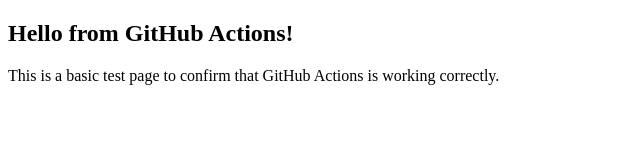
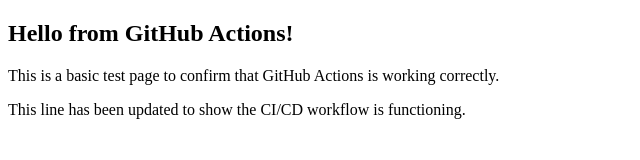
Before and after one commit to Birarvindersingh/html-deploy, a plain HTML site: page index.html in a window 1280 px wide. Shown: the whole page, without its empty margins (0-640 px from the left). Drawn offline with Linux system fonts and the light colour scheme.

Commit message:
Update HTML

```diff
--- a/index.html
+++ b/index.html
@@ -8,5 +8,6 @@
 <body>
     <h2>Hello from GitHub Actions!</h2>
     <p>This is a basic test page to confirm that GitHub Actions is working correctly.</p>
+    <p>This line has been updated to show the CI/CD workflow is functioning.</p>
 </body>
 </html>
```
